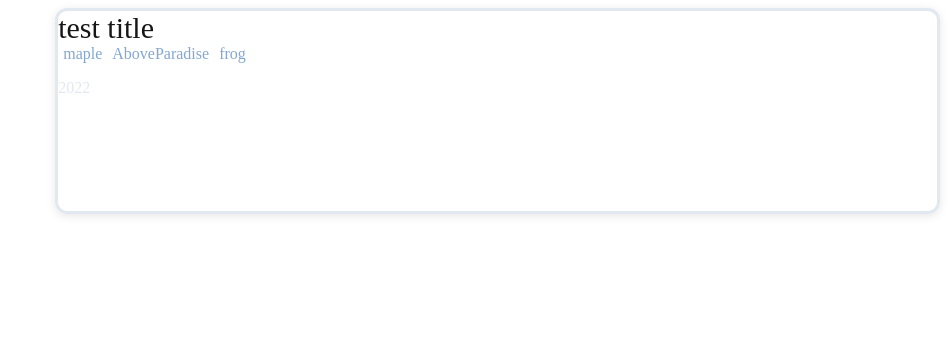
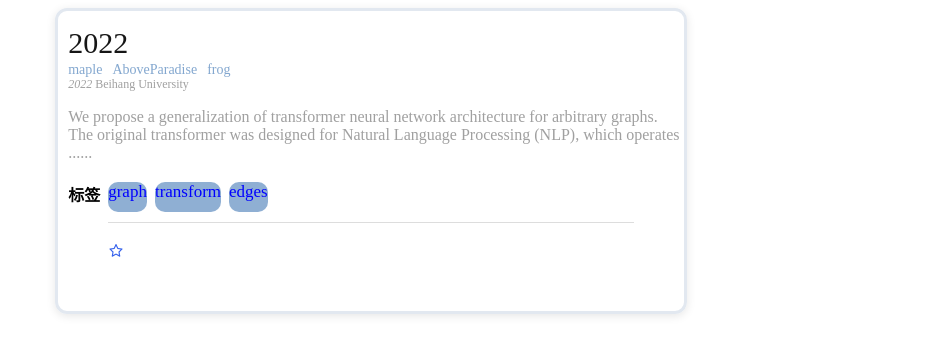
Before and after one commit to ExcitedFrog1s/AceGate, a React (Create React App) app: page / in a window 1280 px wide. Shown: the top 354 px of the page, without its empty margins (332-1280 px from the left). Built offline with nearby package versions, Linux system fonts and the light colour scheme.

Commit message:
完成了论文卡片和相关交互(收藏、跳转链接等)

```diff
--- a/package.json
+++ b/package.json
@@ -3,6 +3,7 @@
   "version": "0.1.0",
   "private": true,
   "dependencies": {
+    "@chakra-ui/icons": "^2.0.11",
     "@chakra-ui/react": "^2.3.7",
     "@chakra-ui/styled-system": "^2.3.4",
     "@emotion/react": "^11.10.5",
@@ -17,6 +18,7 @@
     "framer-motion": "^7.6.5",
     "react": "^18.2.0",
     "react-dom": "^18.2.0",
+    "react-icons": "^4.6.0",
     "react-scripts": "5.0.1",
     "web-vitals": "^2.1.4"
   },
--- a/src/pages/serach_results/result_card.js
+++ b/src/pages/serach_results/result_card.js
@@ -1,77 +1,244 @@
-import {Box, Link, Text} from '@chakra-ui/react'
+import {Box, Link, Text,} from '@chakra-ui/react'
+import {useState} from "react"
+import {AiFillStar,AiOutlineStar} from "react-icons/ai"
 
 function Title({title}) {
+    const [isHover, setIsHover] = useState(false)
+
+    const handleMouseEnter = () => {
+        setIsHover(true)
+    }
+
+    const handleMouseLeave = () => {
+        setIsHover(false);
+    }
+
+    const linkStyle = {
+        color: '#161616',
+        fontSize: '30px',
+        textDecoration: isHover ? 'underline' : 'none'
+    }
+
     return (
-        <div>
-            <text>
+        <Box ml={'10'} mt={'15'}>
             <Link href={'/'}
-                      textDecoration={'none'}
-                      color={'#161616'}
-                      fontSize={'30'}
+                  style={linkStyle}
+                  onMouseEnter={handleMouseEnter}
+                  onMouseLeave={handleMouseLeave}
             >
                 {title}
             </Link>
-            </text>
-        </div>
+        </Box>
     )
 
 }
 
-function Author({authors}) {
+function Author({author,key}) {
+    const [isHover, setIsHover] = useState(false)
+
+    const handleMouseEnter = () => {
+        setIsHover(true)
+    }
+
+    const handleMouseLeave = () => {
+        setIsHover(false);
+    }
+
+    const linkStyle = {
+        color: '#83a7cf',
+        fontSize: '14px',
+        textDecoration: isHover ? 'underline' : 'none',
+        marginRight: '10px'
+    }
+
     return(
-        <stack direction='row'> {
+        <Link key={key} href={'/'}
+              style={linkStyle}
+              onMouseEnter={handleMouseEnter}
+              onMouseLeave={handleMouseLeave}
+        >
+            {author}
+        </Link>
+    )
+}
+
+function Authors({authors}) {
+    return(
+    <Box ml={'10'}>
+        {
             authors.map((value, key) => {
                 return (
-                        <Link key={key} href={'/'}
-                              textDecoration={'none'}
-                              color={'#83a7cf'}
-                              m={5}
-                        >
-                            {value}
-                        </Link>
+                    <Author author={value} key={key}/>
                 );
             })
         }
-        </stack>
+        </Box>
     )
 
 }
 
-function TimeOrgan({time},{organ}) {
+function TimeOrgan({props}) {
+    const [isHover, setIsHover] = useState(false)
+
+    const handleMouseEnter = () => {
+        setIsHover(true)
+    }
+
+    const handleMouseLeave = () => {
+        setIsHover(false);
+    }
+
+    const linkStyle = {
+        color: '#a0a0a0',
+        fontSize: '12px',
+        textDecoration: isHover ? 'underline' : 'none',
+    }
+
     return(
-        <stack direction='row'>
-            <Text>
-                {time}
-            </Text>
-
+        <Box ml={'10'} float={'left'}>
+            <p style={{marginTop:'-20px'}}/>
+            <i style={{fontSize:'12px',color:'#a0a0a0'}} >
+                {props.time + ' '}
+            </i>
             <Link href={'/'}
-            textDecoration={'none'}
-            fontSize={'12'}
+            style={linkStyle}
+            onMouseEnter={handleMouseEnter}
+            onMouseLeave={handleMouseLeave}
             >
-                {organ}
+                {props.organ}
             </Link>
-        </stack>
+        </Box>
     )
 }
 
-function ResultCard() {
-    let title = 'test title'
-    let authors = ['maple','AboveParadise','frog']
-    let time = '2022'
-    let organ = 'BUAA'
+function Content({content}) {
+    const [isHover, setIsHover] = useState(false)
+
+    const handleMouseEnter = () => {
+        setIsHover(true)
+    }
+
+    const handleMouseLeave = () => {
+        setIsHover(false);
+    }
+
+    const linkStyle = {
+        color: '#a0a0a0',
+        fontSize: '16px',
+        cursor: 'pointer',
+        textDecoration: isHover ? 'underline' : 'none',
+    }
+    return(
+        <Box ml={'10'} mt={'30'}>
+            <Link href={'/'} style={linkStyle} onMouseEnter={handleMouseEnter} onMouseLeave={handleMouseLeave}>
+                {content.slice(0,185) + '......'}
+            </Link>
+        </Box>
+    )
+}
+
+function Label({label,key}) {
+    const [isHover, setIsHover] = useState(false)
+
+    const handleMouseEnter = () => {
+        setIsHover(true)
+    }
+
+    const handleMouseLeave = () => {
+        setIsHover(false);
+    }
+
+    const labelBoxStyle = {
+        borderRadius: '10px',
+        backgroundColor: isHover ? 'rgba(131,167,207,0.5)' : 'rgba(131,167,207,0.9)',
+        float: 'left',
+        marginLeft: '8px',
+        minHeight: '30px',
+    }
+
+    return(
+        <Link href={'/'} fontSize={'17px'} textDecoration={'none'} textColor={'blue'}>
+            <Box style={labelBoxStyle} key={key} onMouseEnter={handleMouseEnter} onMouseLeave={handleMouseLeave}>
+                {label}
+            </Box>
+        </Link>
+    )
+}
+
+function Labels({labels}) {
+    return(
+        <Box ml={'10'} mb={'5%'} mt={'20px'}>
+            <Text mt={'0'} color={'#000000'} float={'left'} fontWeight={'bold'}>{'标签'}</Text>
+            {
+                labels.map((value, key) => {
+                    return (
+                        <Label label={value} key={key}/>
+                    );
+                })
+            }
+        </Box>
+    )
+}
+
+function Star() {
+    const [isClick, setIsClick] = useState(false)
+
+    const handleMouseDown = () => {
+        if(isClick) {
+            setIsClick(false)
+        }
+        else {
+            setIsClick(true)
+        }
+    }
+
+    const starStyle = {
+        onMouseDown: 'handleMouseDown',
+        cursor: 'pointer',
+        color: '3662ec',
+        marginTop: '20px',
+    }
+
+    return(
+        <Box>
+            {isClick && <AiFillStar onMouseDown={handleMouseDown} style={starStyle}/>}
+            {!isClick && <AiOutlineStar onMouseDown={handleMouseDown} style={starStyle}/>}
+        </Box>
+    )
+}
+
+function Operations() {
+    const operationsBoxStyle = {
+        borderTop: '1px solid #ddd',
+        marginTop: '60px',
+        marginLeft: '50px',
+        marginRight: '50px'
+    }
+    return(
+        <Box style={operationsBoxStyle}>
+            <Star/>
+        </Box>
+    )
+}
+
+function ResultCard({props}) {
     return(
         <Box
-            height={'200'}
+            height={'300'}
             borderWidth={'5'}
             borderRadius={'12'}
             borderStyle={'solid'}
-            marginLeft={'30%'}
+            ml={'30%'}
+            mr={'20%'}
             color={'#E2E8F0'}
             boxShadow={'0 2px 10px rgb(0 0 0 / 10%)'}
         >
-            <Title title={title}/>
-            <Author authors={authors}/>
-            <TimeOrgan time={time} organ={organ}/>
+            <Title title={props.time}/>
+            <Authors authors={props.authors}/>
+            <TimeOrgan props={{'time':props.time,'organ':props.organ}}/>
+            <Content content={props.content}/>
+            <Labels labels={props.labels}/>
+            <Operations/>
         </Box>
     )
 }
--- a/src/pages/serach_results/search_results.js
+++ b/src/pages/serach_results/search_results.js
@@ -1,8 +1,16 @@
 import ResultCard from "./result_card";
 
 function SearchResults() {
+    let info = {
+        'title':'test title',
+        'authors':['maple','AboveParadise','frog'],
+        'time':'2022',
+        'organ':'Beihang University',
+        'content':'We propose a generalization of transformer neural network architecture for arbitrary graphs. The original transformer was designed for Natural Language Processing (NLP), which operates on fully connected graphs representing all connections between the words in a sequence. Such architecture does not leverage the graph connectivity inductive bias, and can perform poorly when the graph topology is important and has not been encoded into the node features',
+        'labels':['graph','transform','edges']
+    }
     return(
-        <ResultCard/>
+        <ResultCard props={info}/>
     )
 }
 
```
Lines whose indentation alone changed are shown as unchanged.
